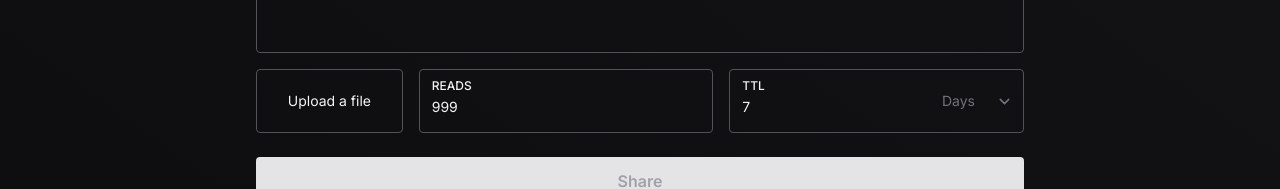
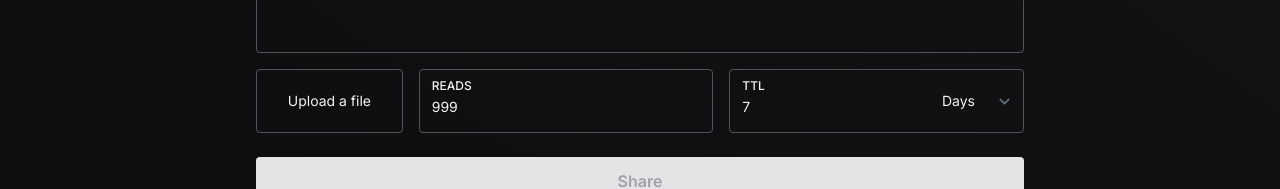
Before and after one commit to faizanrauf6/encryptnshare, a Next.js app: page /share in a window 1280 px wide. Shown: the part 313-502 px from the top of the page. Built offline with nearby package versions, Linux system fonts and the light colour scheme.

Commit message:
UI updated

```diff
--- a/app/share/page.tsx
+++ b/app/share/page.tsx
@@ -177,7 +177,7 @@ export default function Home() {
                 <select
                   id="ttlMultiplier"
                   name="ttlMultiplier"
-                  className="h-full py-0 pl-2 bg-transparent border-0 border-transparent rounded pr-7 text-zinc-500 focus:ring-0 sm:text-sm"
+                  className="h-full py-0 pl-2 bg-transparent border-0 border-transparent rounded pr-7 text-zinc-100 focus:ring-0 sm:text-sm"
                   onChange={(e) => setTtlMultiplier(parseInt(e.target.value))}
                   defaultValue={60 * 60 * 24}
                 >
```
